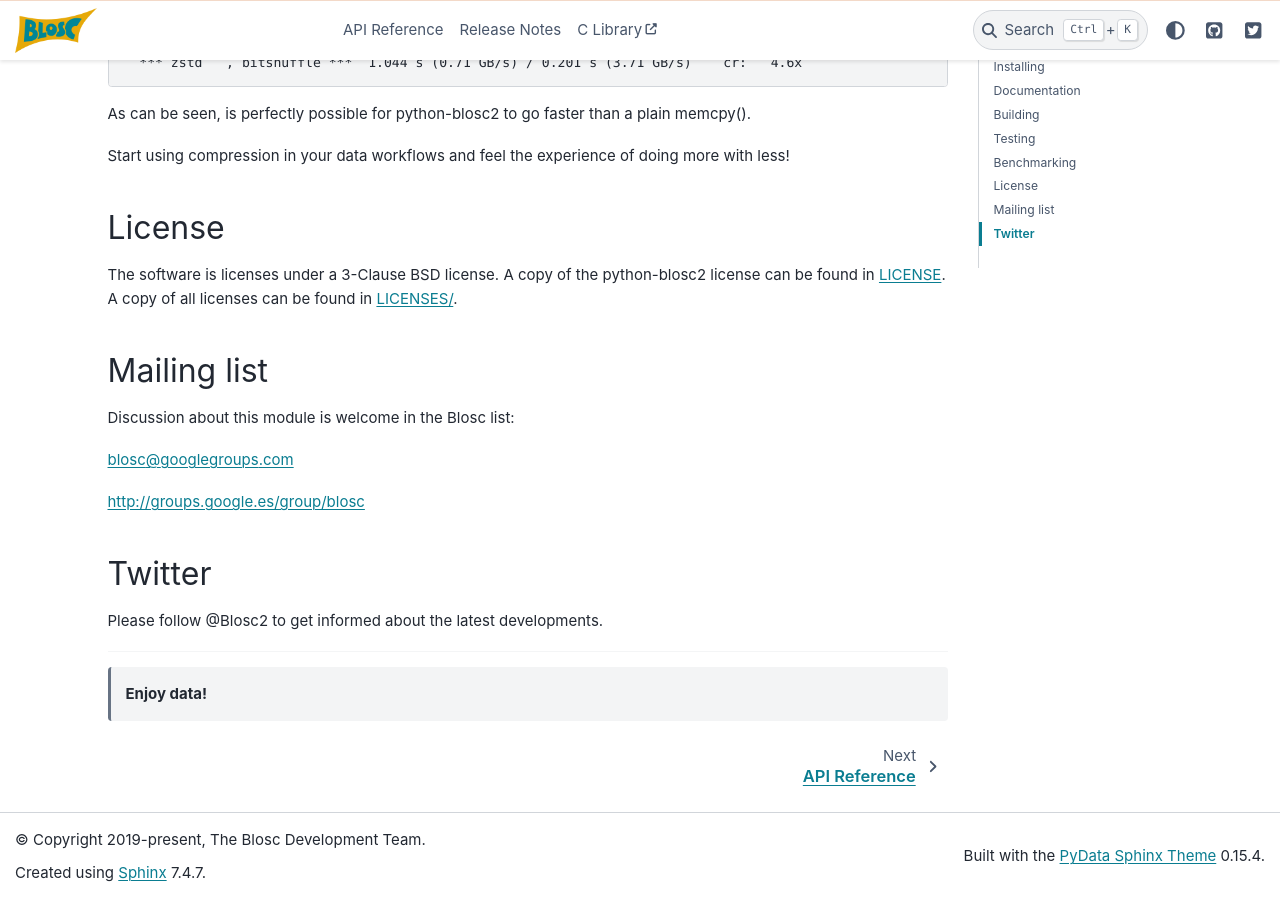
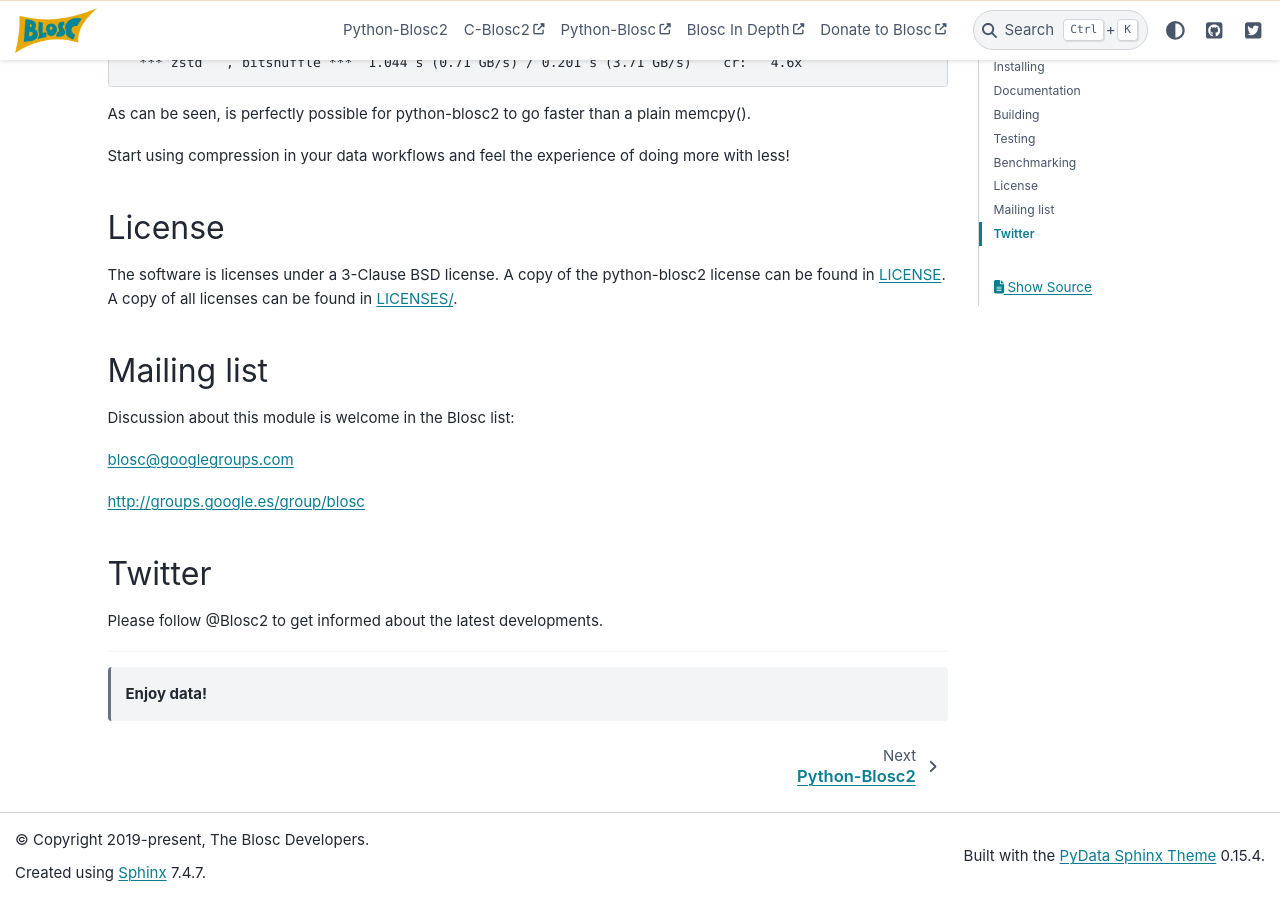
Before and after one commit to angshine/python-blosc2, a Sphinx documentation site: the page built from doc/index.rst, in a window 1280 px wide and 900 px high, scrolled down 4509 px. Built offline with Sphinx 7.4.7 and the PyData theme 0.15.4, drawn with Linux system fonts in a browser that asks for light colours.

Commit message:
Updating theme

```diff
--- a/doc/conf.py
+++ b/doc/conf.py
@@ -1,71 +1,31 @@
-# Configuration file for the Sphinx documentation builder.
-#
-# This file only contains a selection of the most common options. For a full
-# list see the documentation:
-# https://www.sphinx-doc.org/en/master/usage/configuration.html
-
-# -- Path setup --------------------------------------------------------------
-
-# If extensions (or modules to document with autodoc) are in another directory,
-# add these directories to sys.path here. If the directory is relative to the
-# documentation root, use os.path.abspath to make it absolute, like shown here.
-#
-import os
-import sys
-
-sys.path.insert(0, os.path.abspath(".."))
-
-
-# -- Project information -----------------------------------------------------
-
-project = "python-blosc2"
-copyright = "2019-present, The Blosc Development Team"
-author = "The Blosc Development Team"
-
-
-# -- General configuration ---------------------------------------------------
-
-# Add any Sphinx extension module names here, as strings. They can be
-# extensions coming with Sphinx (named 'sphinx.ext.*') or your custom
-# ones.
-extensions = ["sphinx.ext.autodoc", "numpydoc", "myst_parser"]
-
+project = 'Python-Blosc2'
+copyright = '2019-present, The Blosc Developers'
+author = 'The Blosc Developers'
+extensions = [
+    'sphinx.ext.autodoc',
+    'sphinx.ext.intersphinx',
+    'numpydoc',
+    'myst_parser'
+]
 source_suffix = [".rst", ".md"]
-
-# Add any paths that contain templates here, relative to this directory.
-templates_path = ["_templates"]
-
-# List of patterns, relative to source directory, that match files and
-# directories to ignore when looking for source files.
-# This pattern also affects html_static_path and html_extra_path.
-exclude_patterns = ["_build", "Thumbs.db", ".DS_Store"]
-
-
-# -- Options for HTML output -------------------------------------------------
-
-# The theme to use for HTML and HTML Help pages.  See the documentation for
-# a list of builtin themes.
-#
-html_static_path = ["_static"]
 html_theme = "pydata_sphinx_theme"
-html_logo = "blosc-logo_128.png"
+html_static_path = ['_static']
+html_css_files = [
+    'css/custom.css',
+]
+html_logo = "_static/blosc-logo_256.png"
 html_favicon = "blosc-logo_128.png"
-html_show_sourcelink = False
-
-
-# Add any paths that contain custom static files (such as style sheets) here,
-# relative to this directory. They are copied after the builtin static files,
-# so a file named "default.css" will overwrite the builtin "default.css".
-html_static_path = ["_static"]
-
-html_css_files = [
-    "css/custom.css",
-]
-
 html_theme_options = {
+    "logo": {
+        "link": "/",
+        "alt_text": "Blosc",
+    },
     "external_links": [
-        {"name": "C Library", "url": "https://c-blosc2.readthedocs.io"},
+        {"name": "C-Blosc2", "url": "/c-blosc2/"},
+        {"name": "Python-Blosc", "url": "/python-blosc/"},
+        {"name": "Blosc In Depth", "url": "/pages/blosc-in-depth/"},
+        {"name": "Donate to Blosc", "url": "/pages/donate/"},
     ],
-    "github_url": "https://github.com/Blosc/python-blosc2",
+    "github_url": "https://github.com/Blosc/c-blosc2",
     "twitter_url": "https://twitter.com/Blosc2",
 }
--- a/doc/index.rst
+++ b/doc/index.rst
@@ -7,9 +7,6 @@
 .. include:: ../README.rst
 
 .. toctree::
-   :maxdepth: 2
-   :caption: Contents:
    :hidden:
 
-   API Reference <reference/index>
-   Release Notes <release_notes/index>
+   python-blosc2
```
Also changed, not shown: doc/python-blosc2.rst (added, +8 -0 lines), doc/_static/blosc-logo_128.png (renamed from doc/blosc-logo_128.png), doc/_static/blosc-logo_256.png (added), 2 other files.
